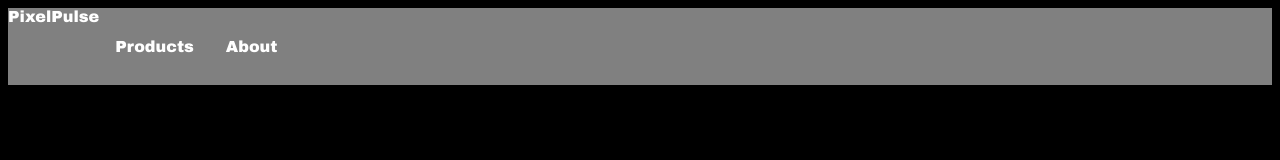
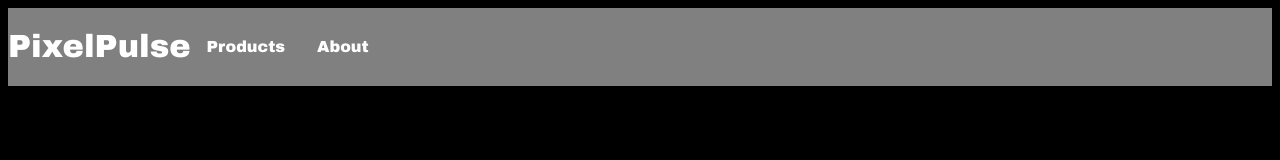
Before and after one commit to gamerboy081/PixelPulse, a plain HTML site: page index.html in a window 1280 px wide. Drawn offline with Linux system fonts and the light colour scheme.

Commit message:
Update index.html

```diff
--- a/index.html
+++ b/index.html
@@ -1,7 +1,7 @@
 <html>
   <body>
     <ul>
-      <li><html class=title>PixelPulse</html></li>
+      <li><h1 class=title>PixelPulse</h1></li>
       <li><a href="products.html">Products</a></li>
       <li><a href="about.html">About</a></li>
     </ul>
```
